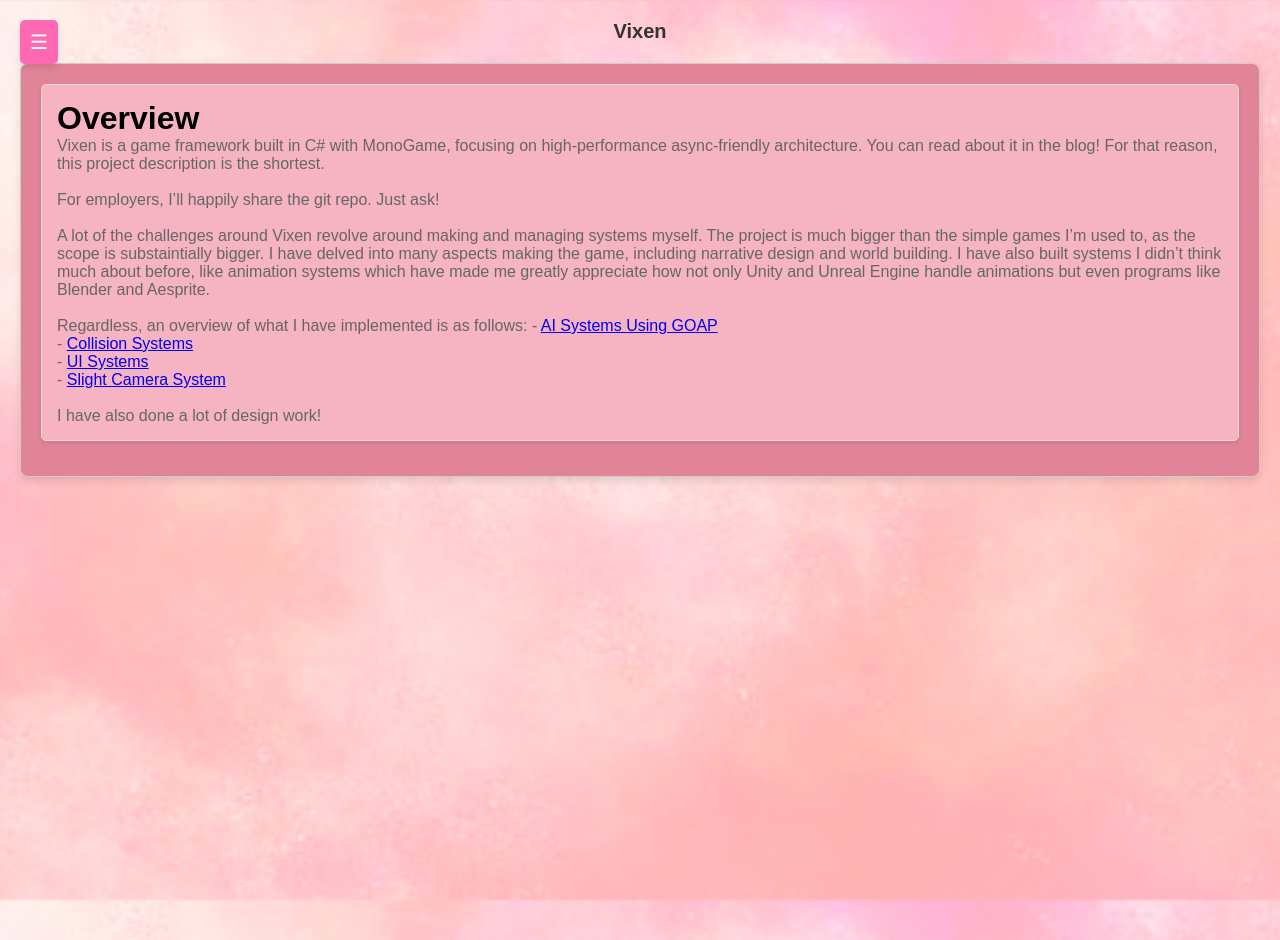
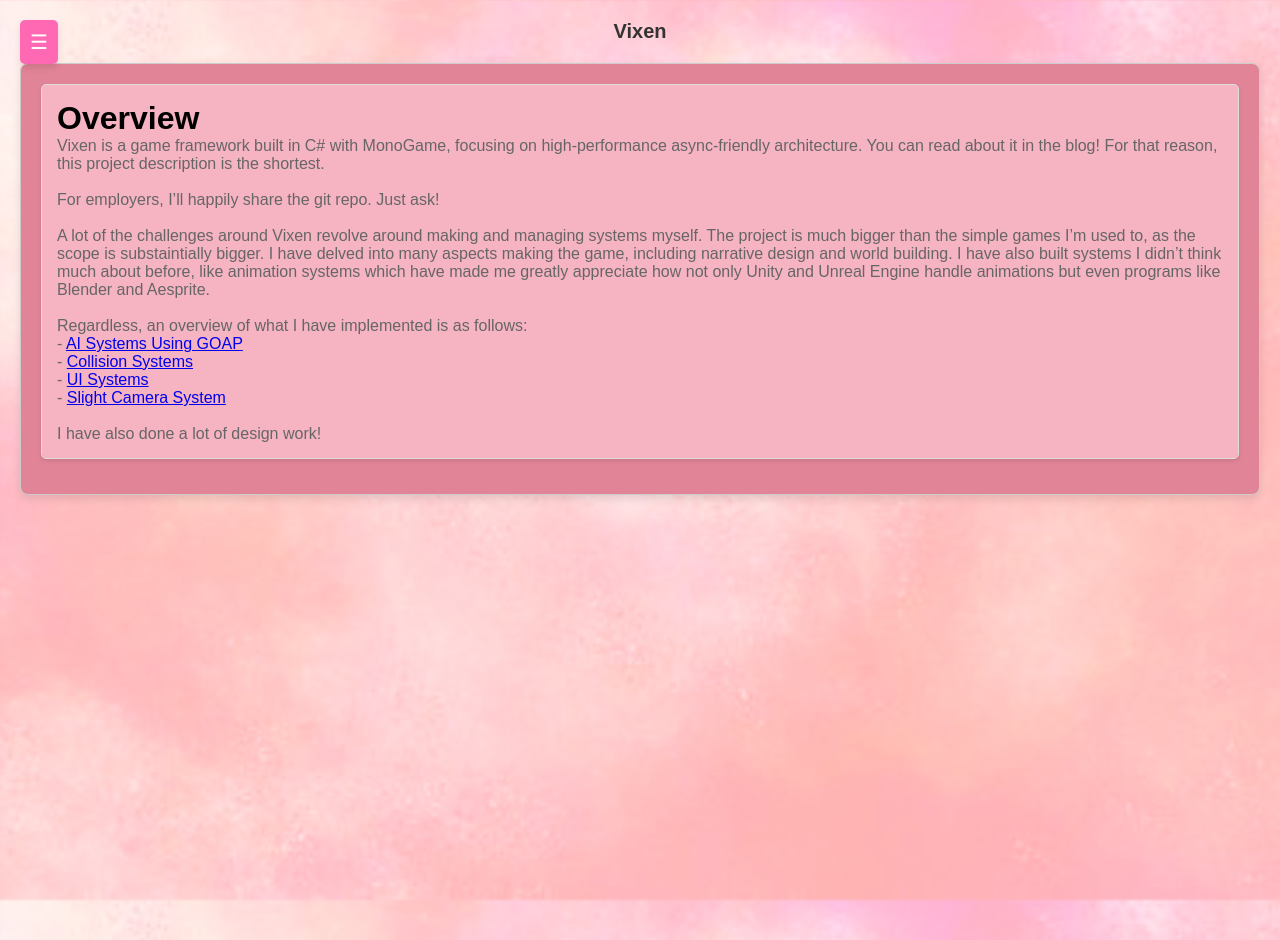
Before and after one commit to NocaToca/nocatoca.github.io, a Jekyll site: the page built from projects/vixen.md, in a window 1280 px wide. Built offline with Jekyll 4.4.1, drawn with Linux system fonts in a browser that asks for light colours.

```diff
--- a/projects/vixen.md
+++ b/projects/vixen.md
@@ -11,10 +11,10 @@ For employers, I'll happily share the git repo. Just ask! <br><br>
 
 A lot of the challenges around Vixen revolve around making and managing systems myself. The project is much bigger than the simple games I'm used to, as the scope is substaintially bigger. I have delved into many aspects making the game, including narrative design and world building. I have also built systems I didn't think much about before, like animation systems which have made me greatly appreciate how not only Unity and Unreal Engine handle animations but even programs like Blender and Aesprite. <br><br>
 
-Regardless, an overview of what I have implemented is as follows:
-\- [AI Systems Using GOAP](\_posts\2025-05-10-week_in_review_7.md) <br>
-\- [Collision Systems](Website\_posts\2025-05-03-week_in_review_6.md) <br>
-\- [UI Systems](Website\_posts\2025-04-05-week_in_review_2.md) <br>
-\- [Slight Camera System](Website\_posts\2025-04-19-week_in_review_4.md) <br><br>
+Regardless, an overview of what I have implemented is as follows: <br>
+\- [AI Systems Using GOAP](https://noellva.blog/gamedev/project/update/2025/05/11/week_in_review_7/) <br>
+\- [Collision Systems](https://noellva.blog/gamedev/project/update/2025/05/03/week_in_review_6/) <br>
+\- [UI Systems](https://noellva.blog/gamedev/project/update/2025/04/05/week_in_review_2/) <br>
+\- [Slight Camera System](https://noellva.blog/gamedev/project/update/2025/04/19/week_in_review_4/) <br><br>
 
 I have also done a lot of design work!<br>
```
